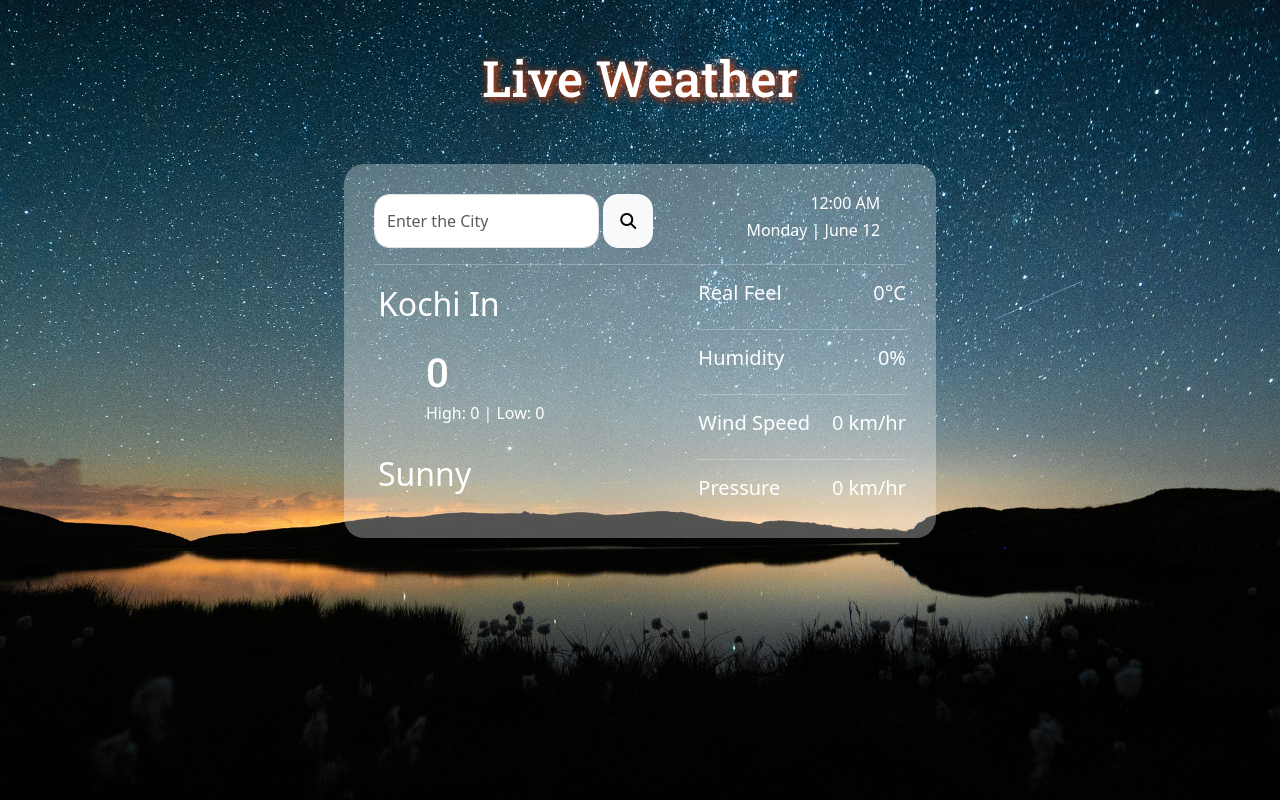
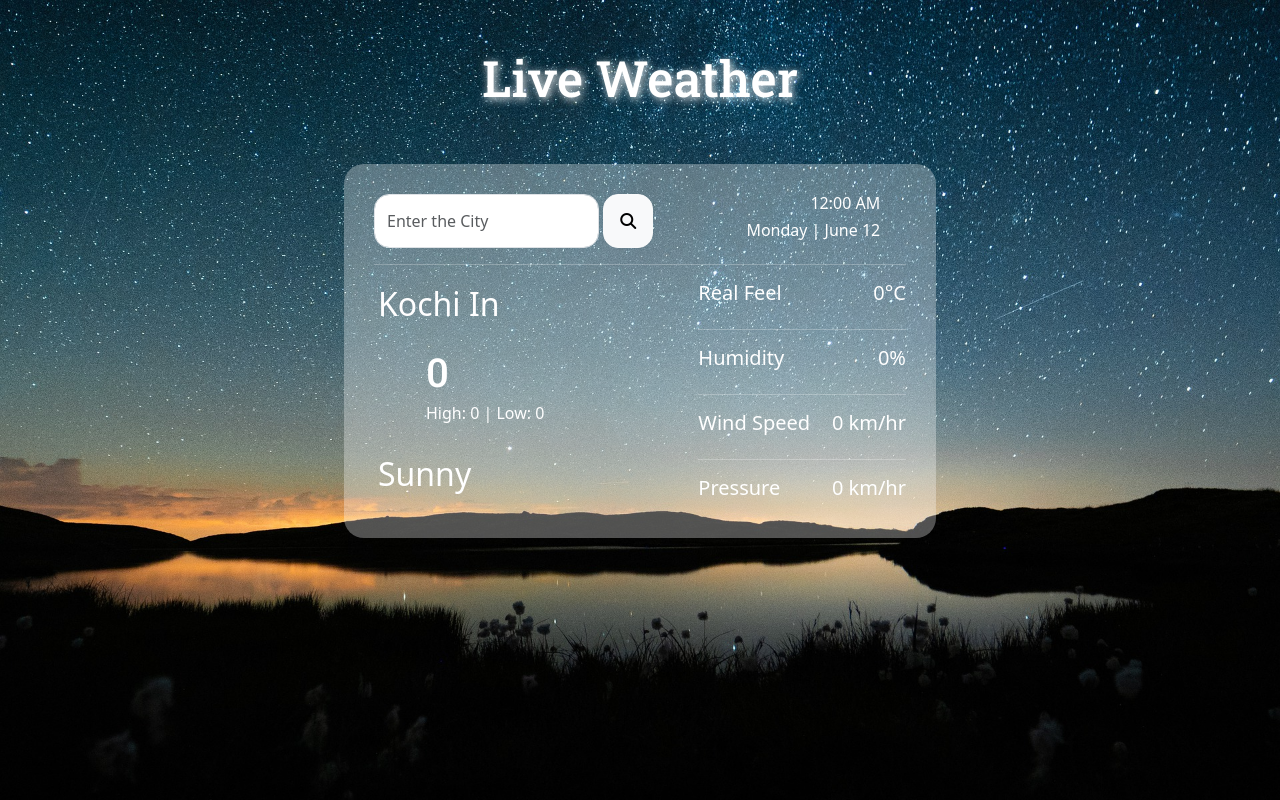
Before and after one commit to Arrya-A/Weather_App, a plain HTML site: page index.html in a window 1280 px wide. Drawn offline with nearby package versions, Linux system fonts and the light colour scheme.

Commit message:
final commit

```diff
--- a/style.css
+++ b/style.css
@@ -9,7 +9,7 @@ h1 {
 
 h1.title {
     font-size: 50px;
-    text-shadow: 2px 2px 8px orangered;
+    text-shadow: 2px 2px 8px whitesmoke;
 }
 
 body {
```
